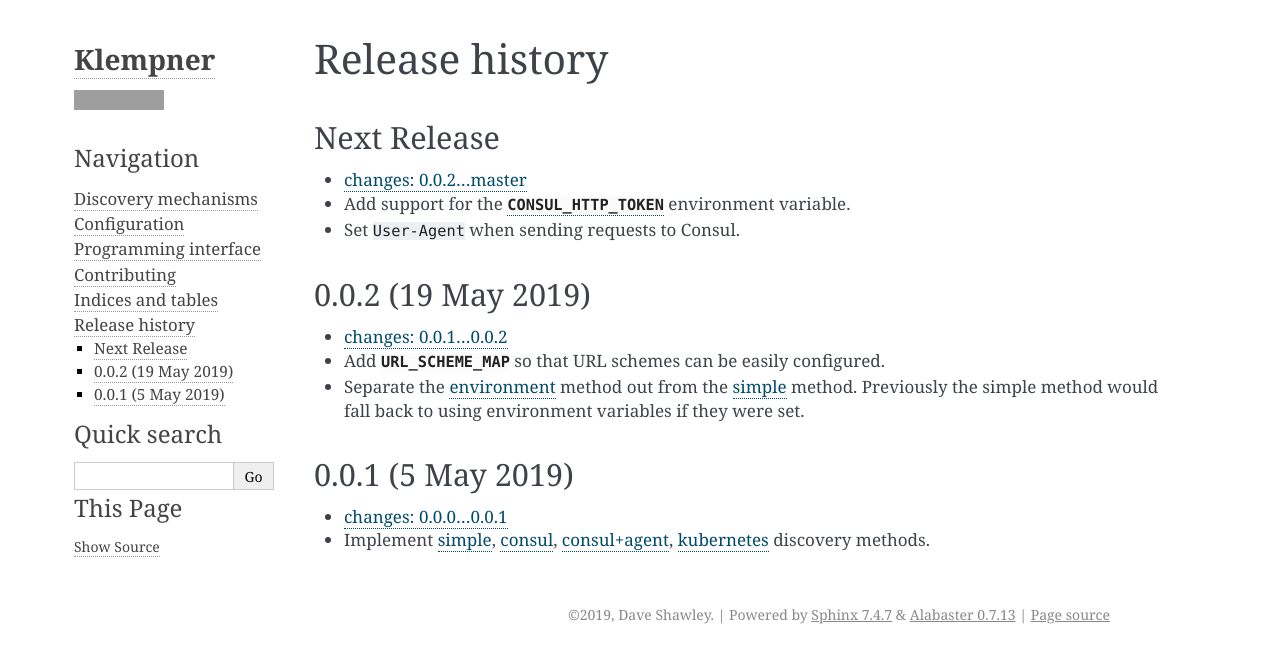
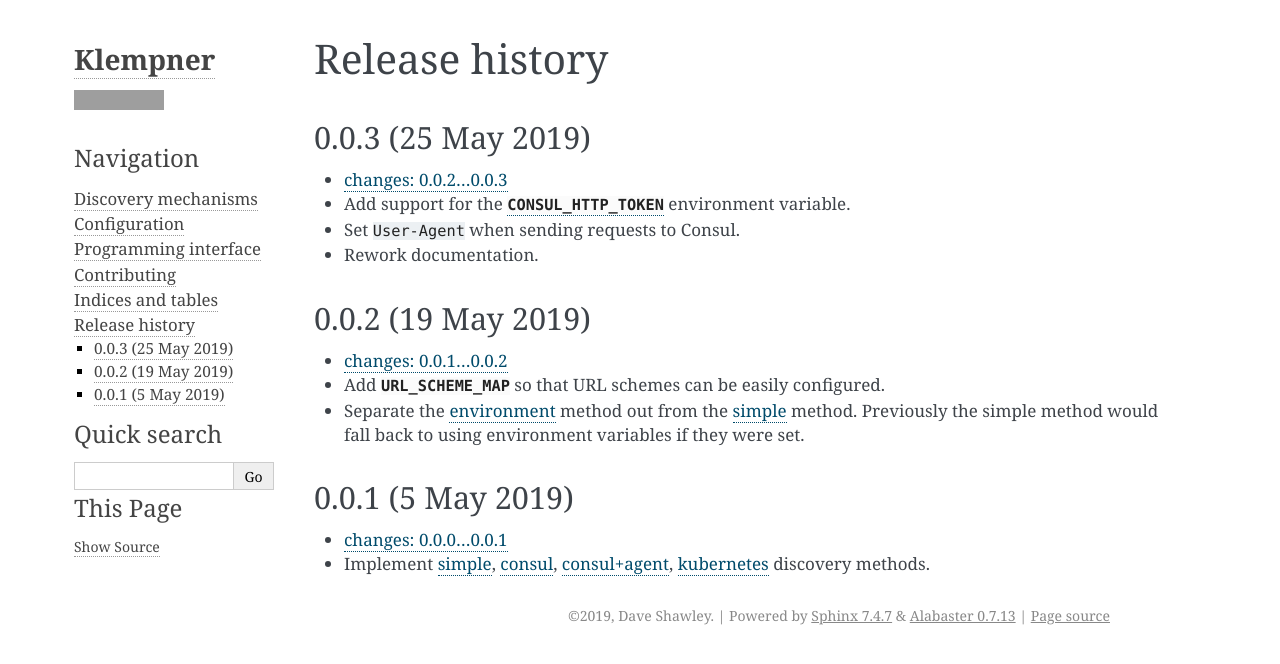
Before and after one commit to dave-shawley/klempner, a Sphinx documentation site: the page built from docs/history.rst, in a window 1280 px wide. Shown: the top 664 px of the page. Built offline with Sphinx 7.4.7, drawn with Linux system fonts in a browser that asks for light colours; grey boxes are pictures that could not be loaded.

```diff
--- a/docs/history.rst
+++ b/docs/history.rst
@@ -1,11 +1,12 @@
 Release history
 ===============
 
-Next Release
-------------
-- :compare:`0.0.2...master`
+0.0.3 (25 May 2019)
+-------------------
+- :compare:`0.0.2...0.0.3`
 - Add support for the :envvar:`CONSUL_HTTP_TOKEN` environment variable.
 - Set ``User-Agent`` when sending requests to Consul.
+- Rework documentation.
 
 0.0.2 (19 May 2019)
 -------------------
--- a/klempner/__init__.py
+++ b/klempner/__init__.py
@@ -1,2 +1,2 @@
-version_info = (0, 0, 2)
+version_info = (0, 0, 3)
 version = '.'.join(str(c) for c in version_info)
```
